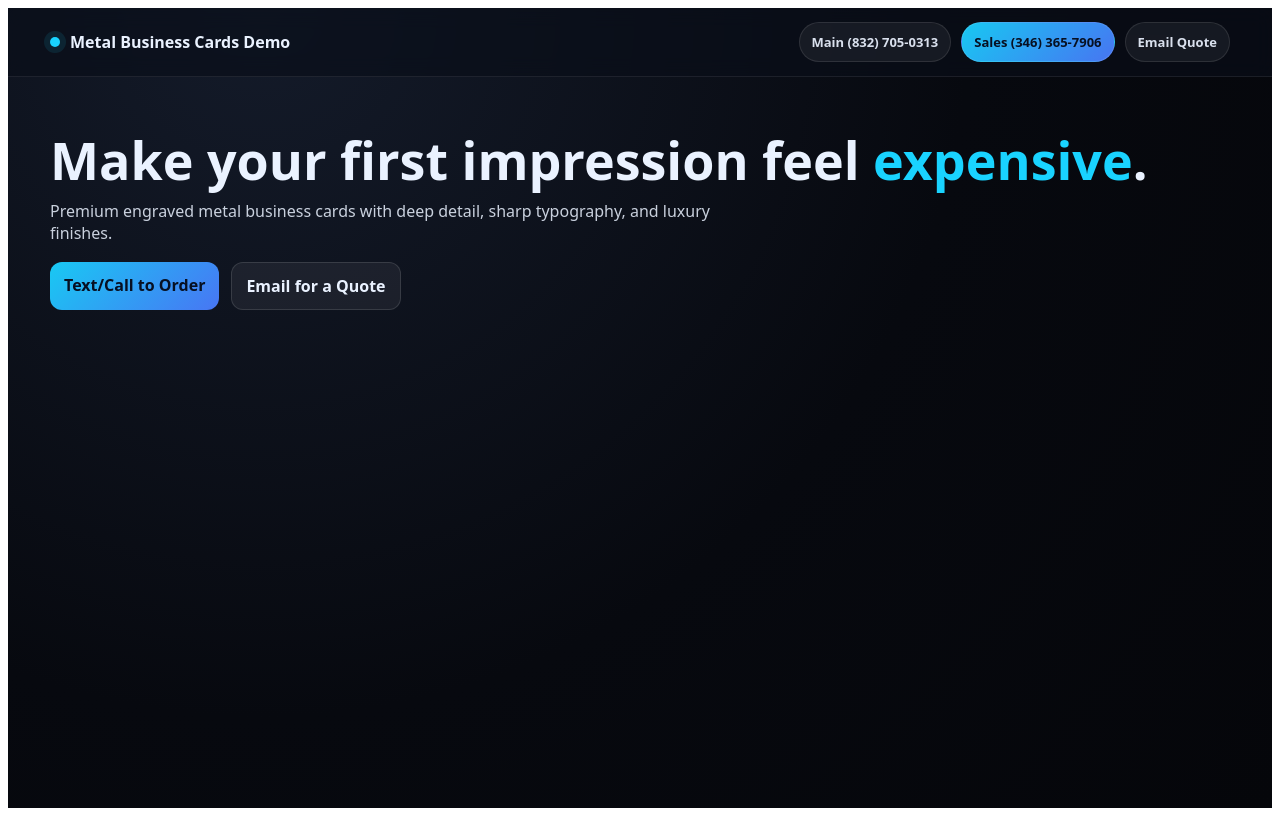
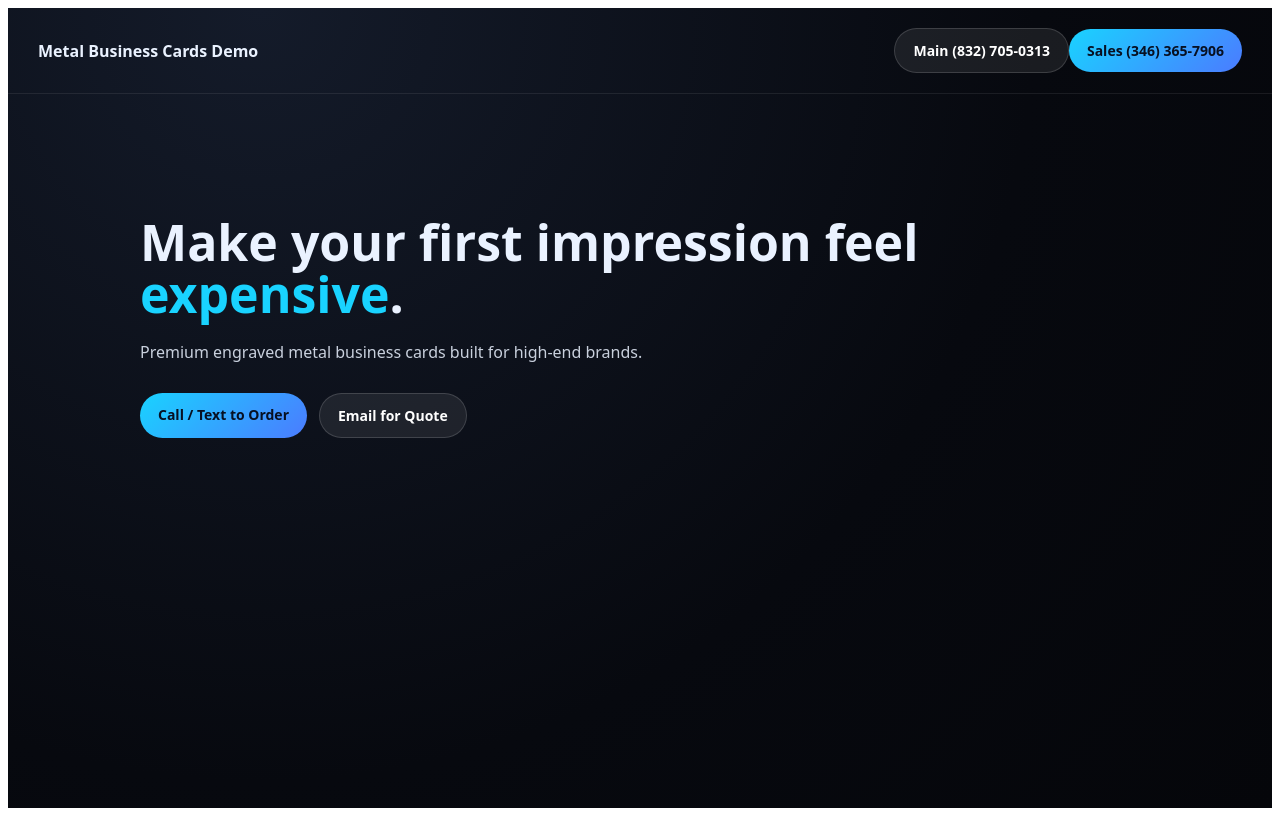
Before and after one commit to Paul4240/atlas-digital-lab, a Next.js app: page /demo/metal-cards in a window 1280 px wide. Built offline with nearby package versions, Linux system fonts and the light colour scheme.

Commit message:
Update roofing demo

```diff
--- a/app/demo/metal-cards/page.tsx
+++ b/app/demo/metal-cards/page.tsx
@@ -1,140 +1,117 @@
 // app/demo/metal-cards/page.tsx
-import React from "react";
 
-const MAIN_PHONE_PRETTY = "(832) 705-0313";
-const MAIN_PHONE_TEL = "8327050313";
+const MAIN_PHONE = "8327050313";
+const MAIN_PRETTY = "(832) 705-0313";
 
-const SALES_PHONE_PRETTY = "(346) 365-7906";
-const SALES_PHONE_TEL = "3463657906";
+const SALES_PHONE = "3463657906";
+const SALES_PRETTY = "(346) 365-7906";
 
 const EMAIL = "hello@atlasdigitallab.com";
 
-export default function MetalCardsDemoPage() {
+export default function MetalCardsDemo() {
   return (
-    <main
-      style={{
-        minHeight: "100vh",
-        background:
-          "radial-gradient(circle at 20% 0%, #141b2a 0%, #07090f 55%, #05060a 100%)",
-        color: "#eaf2ff",
-        fontFamily:
-          'system-ui, -apple-system, Segoe UI, Roboto, Arial, sans-serif',
-      }}
-    >
-      <div
-        style={{
-          position: "sticky",
-          top: 0,
-          zIndex: 50,
-          backdropFilter: "blur(10px)",
-          background: "rgba(10, 14, 25, 0.65)",
-          borderBottom: "1px solid rgba(255,255,255,0.08)",
-        }}
-      >
-        <div
-          style={{
-            maxWidth: 1180,
-            margin: "0 auto",
-            padding: "14px 18px",
-            display: "flex",
-            alignItems: "center",
-            justifyContent: "space-between",
-            gap: 12,
-          }}
-        >
-          <div style={{ display: "flex", alignItems: "center", gap: 10 }}>
-            <div
-              style={{
-                width: 10,
-                height: 10,
-                borderRadius: 999,
-                background: "#19d3ff",
-                boxShadow: "0 0 0 6px rgba(25,211,255,0.10)",
-              }}
-            />
-            <div style={{ fontWeight: 900 }}>Metal Business Cards Demo</div>
-          </div>
+    <main className="page">
+      <header className="top">
+        <div className="brand">Metal Business Cards Demo</div>
 
-          <div style={{ display: "flex", gap: 10, flexWrap: "wrap", justifyContent: "flex-end" }}>
-            <a href={`tel:${MAIN_PHONE_TEL}`} style={pill(false)}>
-              Main {MAIN_PHONE_PRETTY}
-            </a>
-            <a href={`tel:${SALES_PHONE_TEL}`} style={pill(true)}>
-              Sales {SALES_PHONE_PRETTY}
-            </a>
-            <a
-              href={`mailto:${EMAIL}?subject=Metal%20Cards%20Quote&body=Hi%20-%20I%20want%20a%20quote%20for%20metal%20business%20cards.%0AName%3A%0ACompany%3A%0APhone%3A%0ADetails%3A%0A`}
-              style={pill(false)}
-            >
-              Email Quote
-            </a>
-          </div>
+        <div className="topBtns">
+          <a href={`tel:${MAIN_PHONE}`} className="btn soft">
+            Main {MAIN_PRETTY}
+          </a>
+          <a href={`tel:${SALES_PHONE}`} className="btn primary">
+            Sales {SALES_PRETTY}
+          </a>
         </div>
-      </div>
+      </header>
 
-      {/* Keep your existing premium layout below (this is just a safe header swap).
-          If you already have a full metal-cards demo page you like, you can paste it back under this header. */}
-      <section style={{ maxWidth: 1180, margin: "0 auto", padding: "56px 18px 80px" }}>
-        <h1 style={{ fontSize: 52, margin: 0, lineHeight: 1.05 }}>
-          Make your first impression feel{" "}
-          <span style={{ color: "#19d3ff" }}>expensive</span>.
+      <section className="hero">
+        <h1>
+          Make your first impression feel <span>expensive</span>.
         </h1>
-        <p style={{ opacity: 0.85, maxWidth: 720, marginTop: 12 }}>
-          Premium engraved metal business cards with deep detail, sharp typography, and luxury finishes.
+
+        <p>
+          Premium engraved metal business cards built for high-end brands.
         </p>
-        <div style={{ marginTop: 18, display: "flex", gap: 12, flexWrap: "wrap" }}>
-          <a href={`tel:${SALES_PHONE_TEL}`} style={btnPrimary()}>
-            Text/Call to Order
+
+        <div className="ctaRow">
+          <a href={`tel:${SALES_PHONE}`} className="btn primary">
+            Call / Text to Order
           </a>
           <a
-            href={`mailto:${EMAIL}?subject=Metal%20Cards%20Quote&body=Hi%20-%20I%20want%20a%20quote.%0AName%3A%0ACompany%3A%0APhone%3A%0AQuantity%3A%0AFinish%3A%0A`}
-            style={btnSoft()}
+            href={`mailto:${EMAIL}?subject=Metal Cards Quote`}
+            className="btn soft"
           >
-            Email for a Quote
+            Email for Quote
           </a>
         </div>
       </section>
+
+      <style jsx>{`
+        .page {
+          min-height: 100vh;
+          background: radial-gradient(circle at 20% 0%, #141b2a 0%, #07090f 60%, #05060a 100%);
+          color: #eaf2ff;
+          font-family: system-ui, -apple-system, Segoe UI, Roboto, Arial, sans-serif;
+        }
+
+        .top {
+          display: flex;
+          justify-content: space-between;
+          align-items: center;
+          padding: 20px 30px;
+          border-bottom: 1px solid rgba(255,255,255,0.08);
+        }
+
+        .brand {
+          font-weight: 900;
+        }
+
+        .hero {
+          max-width: 1000px;
+          margin: 0 auto;
+          padding: 80px 30px;
+        }
+
+        h1 {
+          font-size: 50px;
+          line-height: 1.05;
+          margin-bottom: 20px;
+        }
+
+        h1 span {
+          color: #19d3ff;
+        }
+
+        p {
+          opacity: 0.85;
+          margin-bottom: 30px;
+        }
+
+        .ctaRow {
+          display: flex;
+          gap: 12px;
+        }
+
+        .btn {
+          padding: 12px 18px;
+          border-radius: 999px;
+          text-decoration: none;
+          font-weight: 700;
+          font-size: 14px;
+          display: inline-block;
+        }
+
+        .primary {
+          background: linear-gradient(135deg, #19d3ff, #4b7bff);
+          color: #071022;
+        }
+
+        .soft {
+          background: rgba(255,255,255,0.08);
+          color: white;
+          border: 1px solid rgba(255,255,255,0.15);
+        }
+      `}</style>
     </main>
   );
 }
-
-function pill(featured: boolean): React.CSSProperties {
-  return {
-    textDecoration: "none",
-    padding: "10px 12px",
-    borderRadius: 999,
-    border: "1px solid rgba(255,255,255,0.10)",
-    fontSize: 13,
-    background: featured
-      ? "linear-gradient(135deg, rgba(25,211,255,0.95), rgba(75,123,255,0.95))"
-      : "rgba(255,255,255,0.06)",
-    color: featured ? "#071022" : "rgba(234,242,255,0.92)",
-    fontWeight: featured ? 900 : 700,
-    whiteSpace: "nowrap",
-  };
-}
-
-function btnPrimary(): React.CSSProperties {
-  return {
-    textDecoration: "none",
-    padding: "12px 14px",
-    borderRadius: 12,
-    fontWeight: 900,
-    background:
-      "linear-gradient(135deg, rgba(25,211,255,0.95), rgba(75,123,255,0.95))",
-    color: "#071022",
-    border: "none",
-  };
-}
-
-function btnSoft(): React.CSSProperties {
-  return {
-    textDecoration: "none",
-    padding: "12px 14px",
-    borderRadius: 12,
-    fontWeight: 800,
-    background: "rgba(255,255,255,0.06)",
-    border: "1px solid rgba(255,255,255,0.12)",
-    color: "#eaf2ff",
-  };
-}
```
Also changed, not shown: app/demo/roofing/page.tsx (+196 -135 lines).
